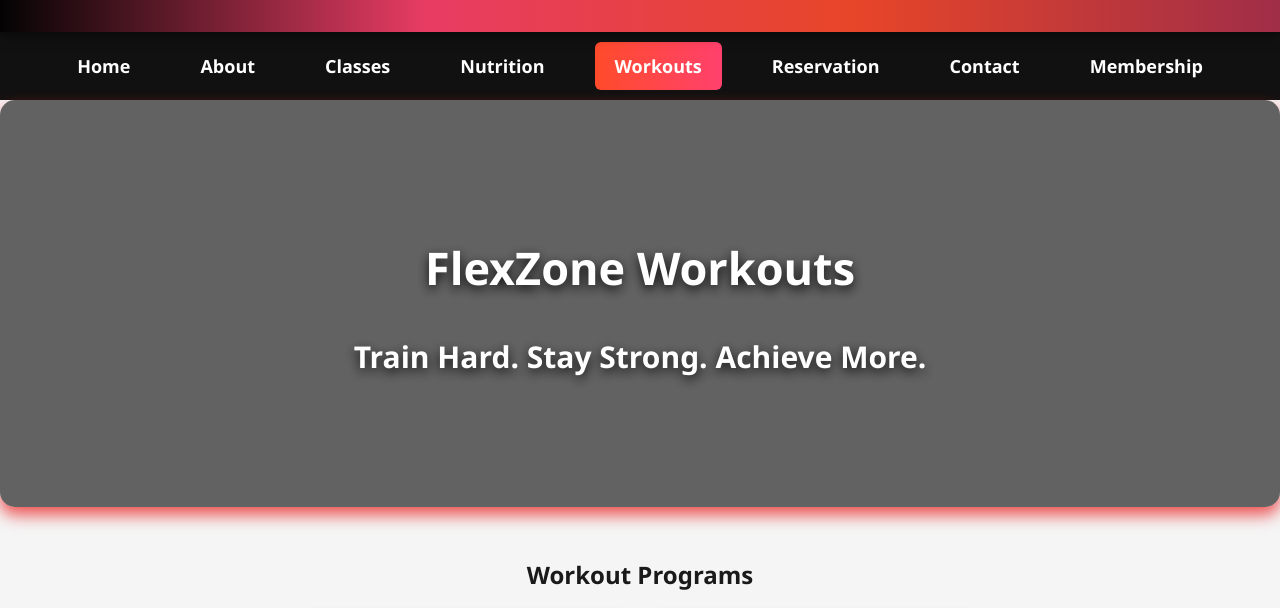
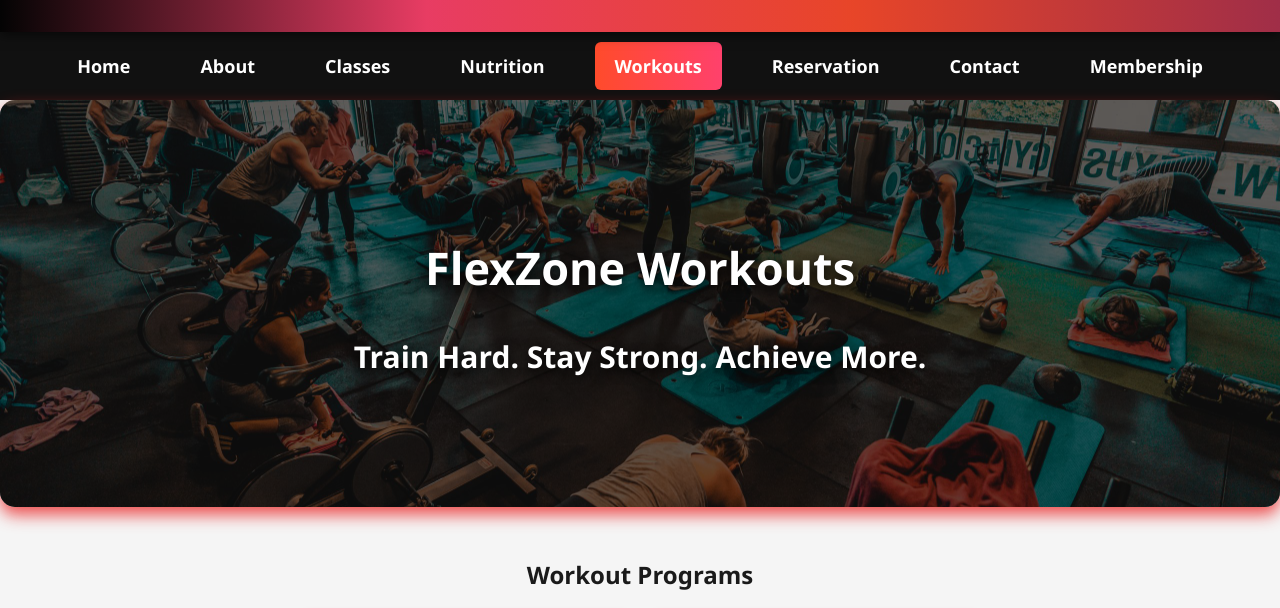
Before and after one commit to ellej180310-glitch/flexzone-gym-pro, a plain HTML site: page workout.html in a window 1280 px wide. Shown: the part 181-789 px from the top of the page. Drawn offline with nearby package versions, Linux system fonts and the light colour scheme; some packages are replaced by stand-ins of ours; a script that the page names is missing.

Commit message:
Update workout page design

```diff
--- a/styles/workout.css
+++ b/styles/workout.css
@@ -94,7 +94,7 @@ body {
   text-align: center;
   margin-bottom: 2rem;
   padding: 100px 20px;
-  background-image: url('images/working_out.jpeg');
+  background-image: url('../images/working_out.jpeg');
   background-size: cover;
   background-position: center;
   background-repeat: no-repeat;
```
